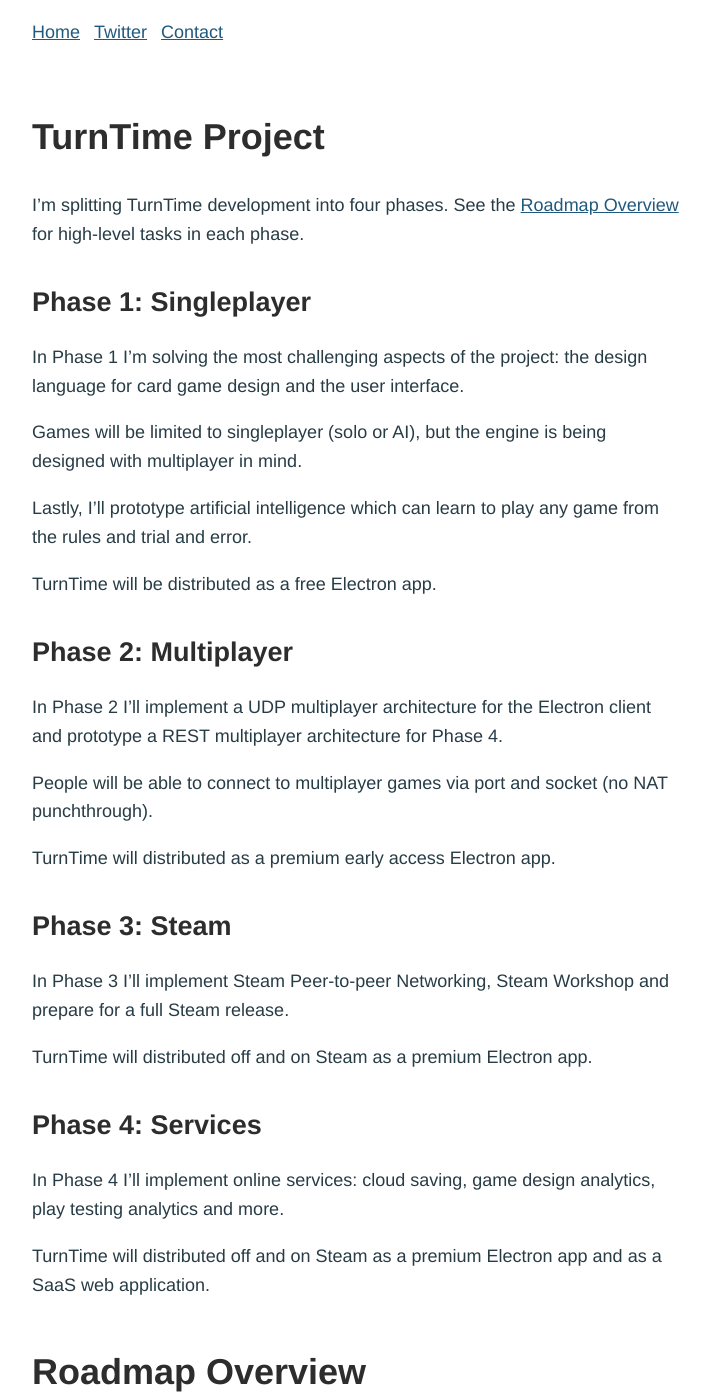
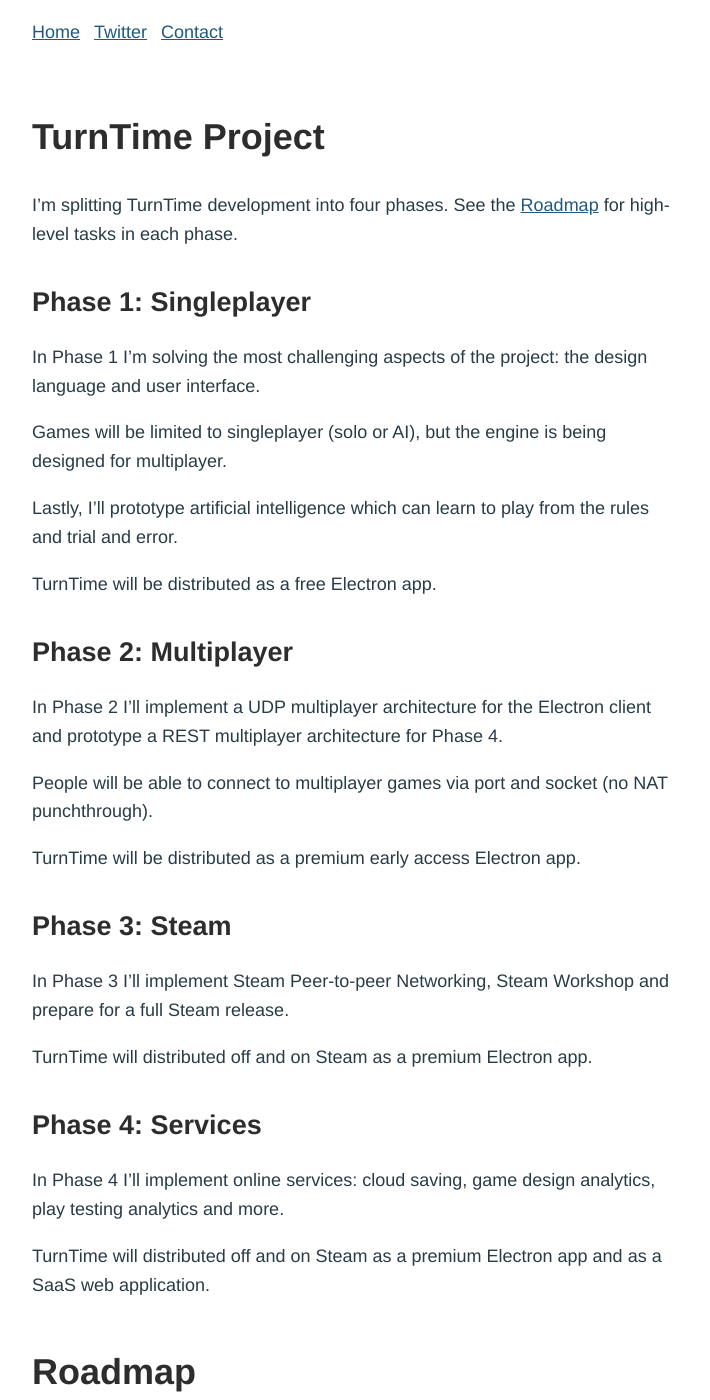
Before and after one commit to SeanPackham/seanpackham.github.io, a Jekyll site: the page built from _projects/turntime.md, in a window 1280 px wide and 1400 px high. Shown: the whole window, without its empty margins (283-993 px from the left). Built offline with Jekyll 4.4.1, drawn with Linux system fonts in a browser that asks for light colours.

Commit message:
Copy edits

```diff
--- a/_projects/turntime.md
+++ b/_projects/turntime.md
@@ -46,15 +46,15 @@
 
 # TurnTime Project
 
-I'm splitting TurnTime development into four phases. See the [Roadmap Overview](#roadmap-overview) for high-level tasks in each phase.
+I'm splitting TurnTime development into four phases. See the [Roadmap](#roadmap-overview) for high-level tasks in each phase.
 
 ## Phase 1: Singleplayer
 
-In Phase 1 I'm solving the most challenging aspects of the project: the design language for card game design and the user interface.
+In Phase 1 I'm solving the most challenging aspects of the project: the design language and user interface.
 
-Games will be limited to singleplayer (solo or AI), but the engine is being designed with multiplayer in mind.
+Games will be limited to singleplayer (solo or AI), but the engine is being designed for multiplayer.
 
-Lastly, I'll prototype artificial intelligence which can learn to play any game from the rules and trial and error.
+Lastly, I'll prototype artificial intelligence which can learn to play from the rules and trial and error.
 
 TurnTime will be distributed as a free Electron app.
 
@@ -64,7 +64,7 @@
 
 People will be able to connect to multiplayer games via port and socket (no NAT punchthrough).
 
-TurnTime will distributed as a premium early access Electron app.
+TurnTime will be distributed as a premium early access Electron app.
 
 ## Phase 3: Steam
 
@@ -78,4 +78,4 @@
 
 TurnTime will distributed off and on Steam as a premium Electron app and as a SaaS web application.
 
-# Roadmap Overview
+# Roadmap
```
